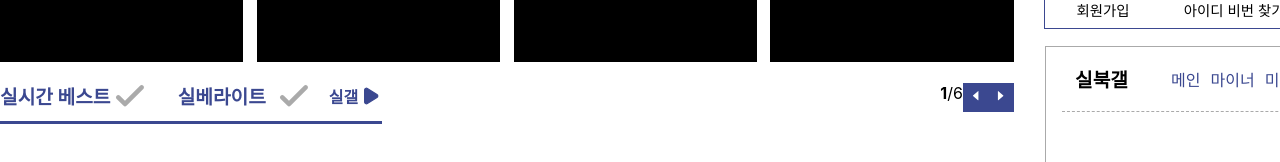
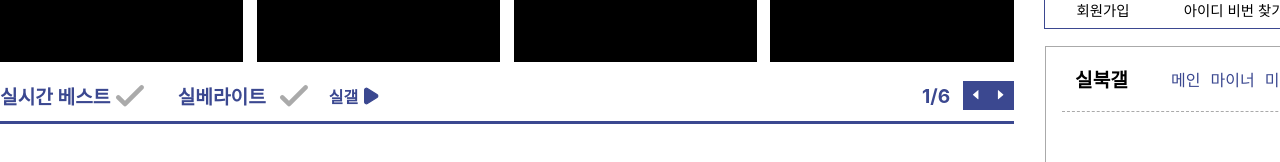
Before and after one commit to 806gw/cd_outside, a React (Create React App) app: page / in a window 1280 px wide. Shown: the part 352-514 px from the top of the page. Built offline with nearby package versions, Linux system fonts and the light colour scheme.

Commit message:
fix(style): Fix hit gallery style error

```diff
--- a/src/App.css
+++ b/src/App.css
@@ -360,13 +360,12 @@
 }
 
 .text-box1 {
-  display: flex;
-  align-items: center;
-  justify-content: space-between;
+    display: flex;
+    align-items: center;
+    justify-content: space-between;
 }
 
 .live-main {
-    border-bottom: 3px solid #3b4890;
     font-size: 1.2rem;
     height: 3.2rem;
     color: #3b4890;
@@ -402,7 +401,11 @@
     color: #3B4890;
 }
 
-.text-box1 >.live-btn > button {
+.text-box1 {
+    border-bottom: 3px solid #3b4890;
+}
+
+.text-box1 > .live-btn > button {
     background-color: #3b4890;
     border: none;
     height: 1.8rem;
@@ -410,5 +413,13 @@
 }
 
 .live-btn {
-  display: flex;
+    align-items: center;
+    display: flex;
 }
+
+.live-btn > span {
+    font-size: 1.2rem;
+    color: #3b4890;
+    font-weight: 700;
+    margin-right: .8rem;
+}
```
Also changed, not shown: src/components/HitGallery.tsx (+15 -12 lines).
